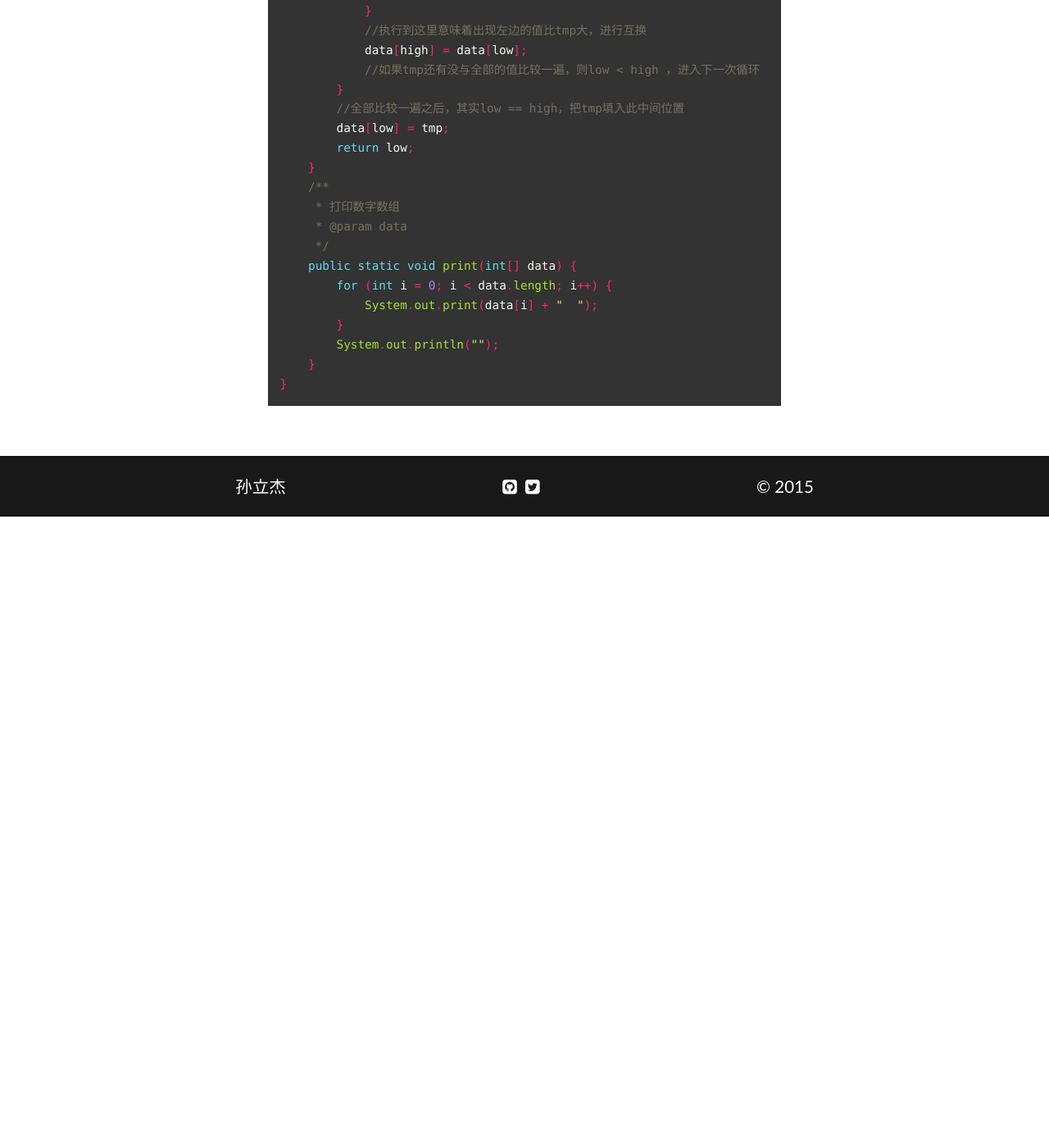
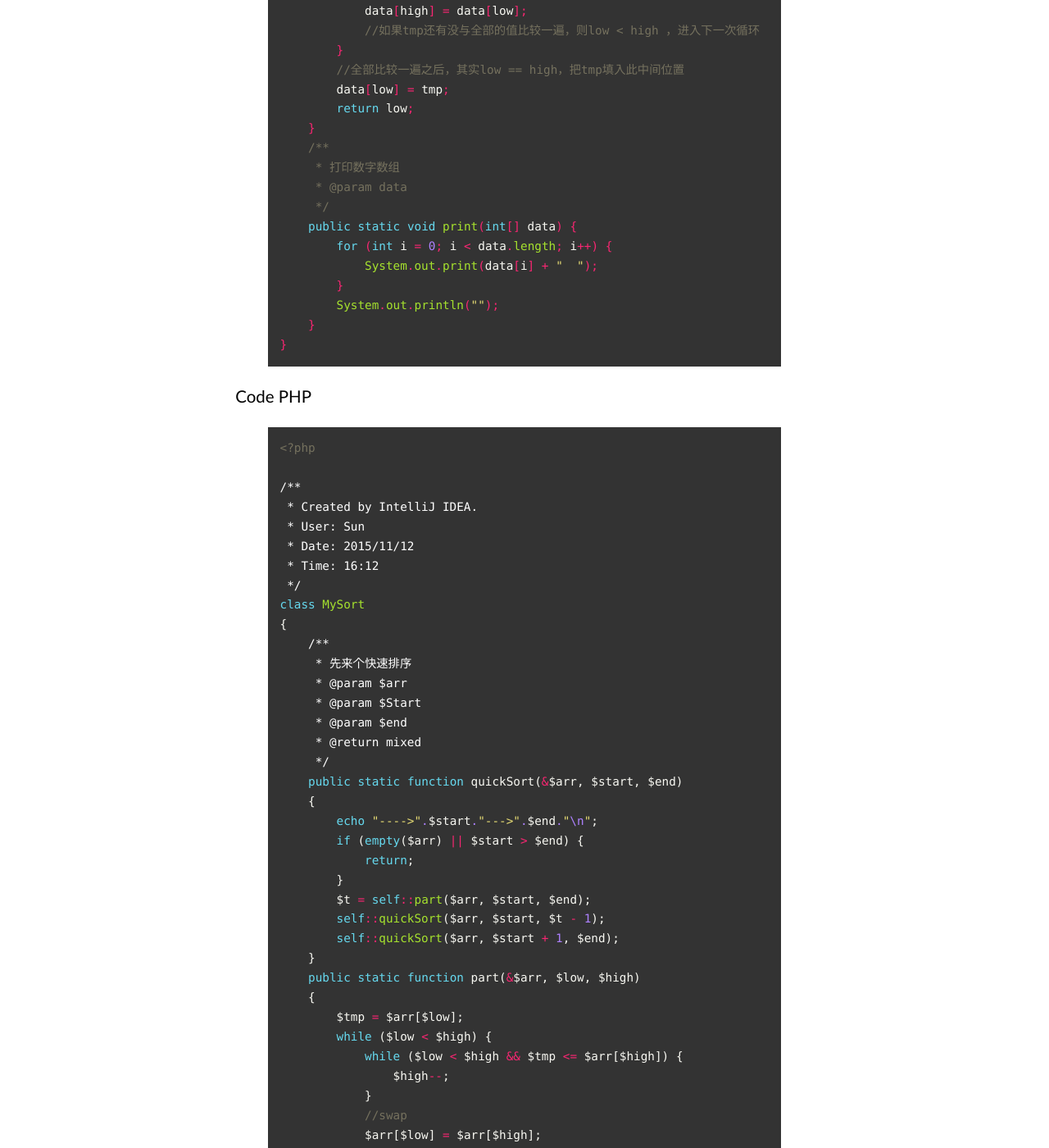
Before and after one commit to skyquiet/skyquiet.github.io, a Jekyll site: the page built from _posts/2014-10-01-quickSort.md, in a window 1280 px wide and 1400 px high, scrolled down 1967 px. Shown: the whole window at 82% size. Built offline with Jekyll 4.4.1, drawn with Linux system fonts in a browser that asks for light colours; nearby versions of some CDN libraries; some web fonts are replaced; before the commit the page ends 2597 px from its top, so only the background shows below that; some of the changed text lies outside the part shown.

Commit message:
添加PHP实现

```diff
--- a/_posts/2014-10-01-quickSort.md
+++ b/_posts/2014-10-01-quickSort.md
@@ -85,3 +83,61 @@ public class Sort {
 }
 
 {% endhighlight %}
+
+**Code PHP**
+
+{% highlight PHP %}
+
+<?php
+
+/**
+ * Created by IntelliJ IDEA.
+ * User: Sun
+ * Date: 2015/11/12
+ * Time: 16:12
+ */
+class MySort
+{
+    /**
+     * 先来个快速排序
+     * @param $arr
+     * @param $Start
+     * @param $end
+     * @return mixed
+     */
+    public static function quickSort(&$arr, $start, $end)
+    {
+        echo "---->".$start."--->".$end."\n";
+        if (empty($arr) || $start > $end) {
+            return;
+        }
+        $t = self::part($arr, $start, $end);
+        self::quickSort($arr, $start, $t - 1);
+        self::quickSort($arr, $start + 1, $end);
+    }
+    public static function part(&$arr, $low, $high)
+    {
+        $tmp = $arr[$low];
+        while ($low < $high) {
+            while ($low < $high && $tmp <= $arr[$high]) {
+                $high--;
+            }
+            //swap
+            $arr[$low] = $arr[$high];
+            while ($low < $high && $tmp >= $arr[$low]) {
+                $low++;
+            }
+            $arr[$high] = $arr[$low];
+        }
+        $arr[$low] = $tmp;
+        return $low;
+    }
+}
+
+echo "start ---------------->";
+$arr = array(2, 77, 334, 4,2, 5, 6);
+
+MySort::quickSort($arr, 0, count($arr)-1);
+var_dump($arr);
+
+{% endhighlight %}
```
Also changed, not shown: other parts of _posts/2014-10-01-quickSort.md (+1 -3 lines).
